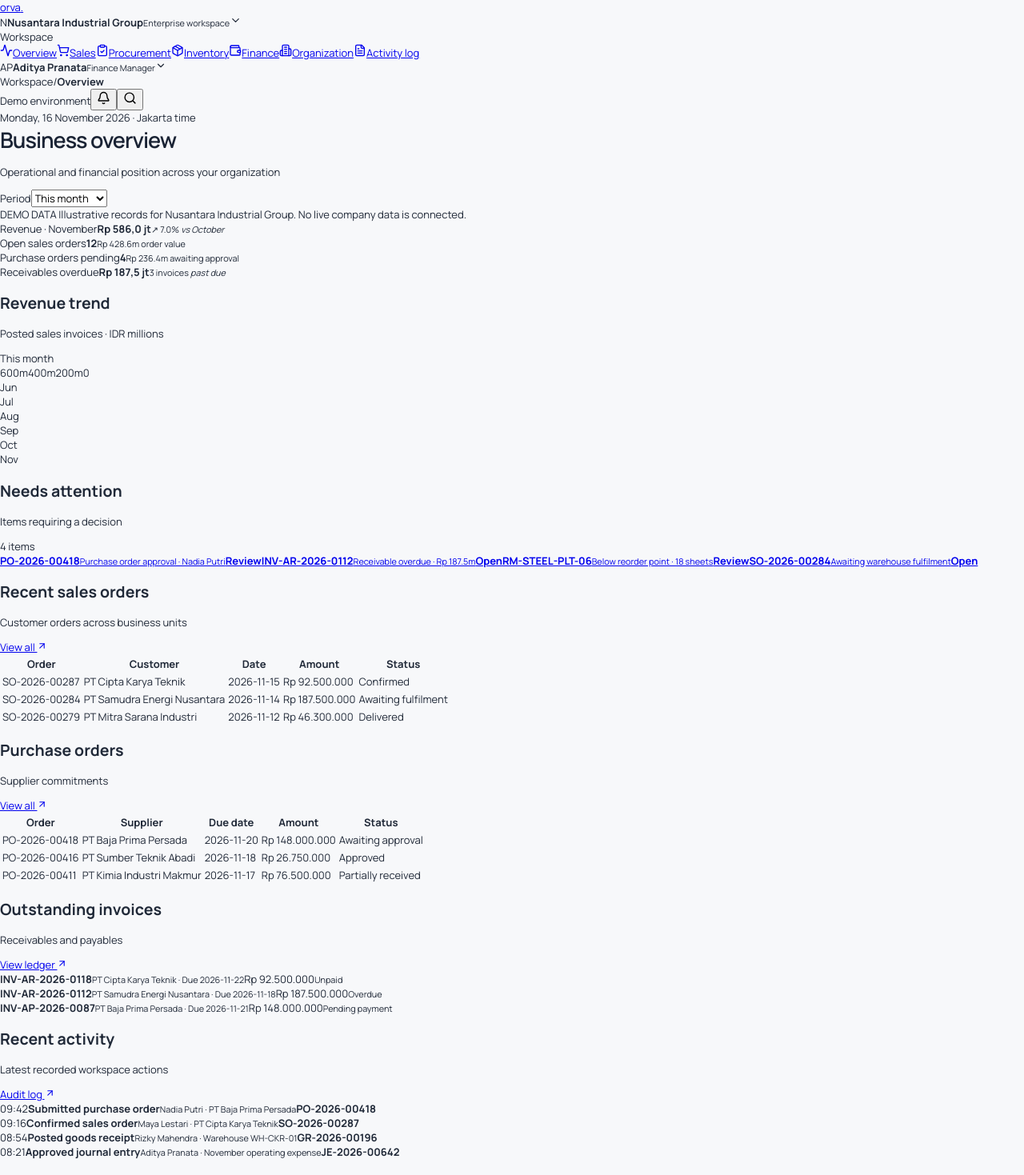
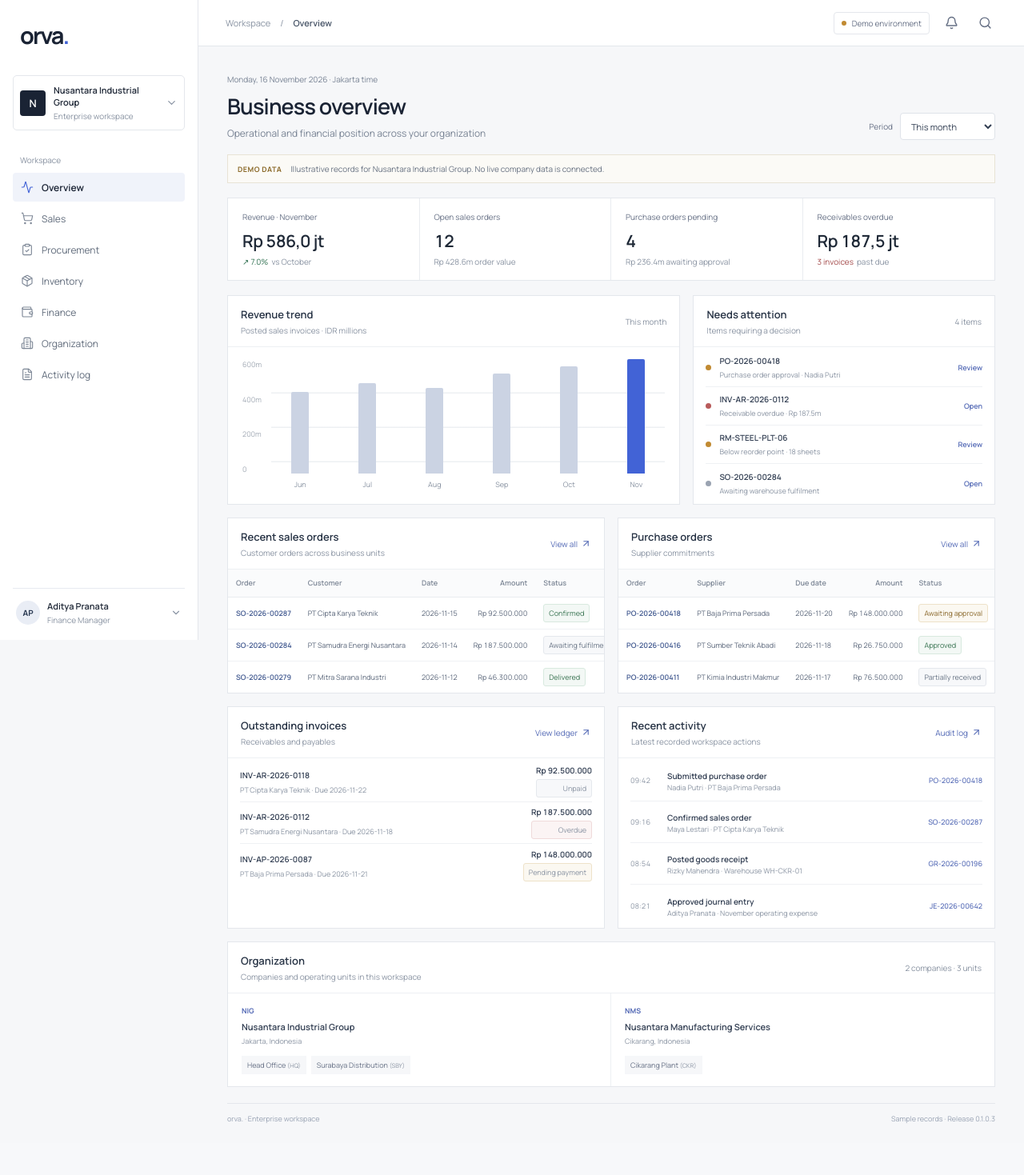
Before and after one commit to fbrhrdynt/orva_project, a Next.js app in the folder apps/web/: page /overview in a window 1280 px wide. Shown: the top 1469 px of the page at 80% size. After the commit the page ends 1429 px from the top, so only its background shows below. Built offline with nearby package versions, Linux system fonts and the light colour scheme.

Commit message:
style(demo): add restrained operational overview layout

```diff
--- a/apps/web/src/app/globals.css
+++ b/apps/web/src/app/globals.css
@@ -208,3 +208,111 @@ kbd { padding: 3px 5px; border: 1px solid var(--border); border-radius: 3px; col
   .filter-control > svg { right: 8px; }
   .filter-label { display: inline; padding-left: 8px; color: #8A94A3; font-size: 9px; white-space: nowrap; }
 }
+
+/* Operational overview: restrained, data-first application surface */
+.erp-shell{min-height:100vh;background:#f6f7f9;color:#202938}
+.erp-sidebar{position:fixed;inset:0 auto 0 0;width:248px;display:flex;flex-direction:column;padding:24px 16px 16px;background:#fff;border-right:1px solid #e4e7ec;z-index:5}
+.erp-wordmark{margin:0 0 30px 9px;color:#1a2334;font-size:29px;font-weight:700;letter-spacing:-2px;text-decoration:none}
+.erp-wordmark span{color:#4263d6}
+.erp-company{display:flex;align-items:center;gap:10px;padding:10px 8px;border:1px solid #e4e7ec;border-radius:5px}
+.company-monogram{width:32px;height:32px;display:grid;place-items:center;background:#1a2334;color:white;font-weight:600;border-radius:4px}
+.erp-company>span:nth-child(2),.erp-sidebar-bottom>span:nth-child(2){min-width:0;flex:1;display:grid;gap:3px}
+.erp-company strong,.erp-sidebar-bottom strong{font-size:11px;font-weight:600}
+.erp-company small,.erp-sidebar-bottom small{font-size:10px;color:#8993a2}
+.erp-company>svg,.erp-sidebar-bottom>svg{color:#8b95a4}
+.erp-nav-label{margin:30px 9px 9px;color:#8791a0;font-size:10px}
+.erp-nav{display:grid;gap:3px}
+.erp-nav-link{height:36px;display:flex;align-items:center;gap:10px;padding:0 10px;border-radius:4px;color:#606b7b;font-size:12px;text-decoration:none}
+.erp-nav-link svg{color:#7d8796;stroke-width:1.7}
+.erp-nav-link:hover,.erp-nav-link.active{background:#f0f3fa;color:#1a2334}
+.erp-nav-link.active{font-weight:600}
+.erp-nav-link.active svg{color:#4263d6}
+.erp-sidebar-bottom{display:flex;align-items:center;gap:9px;margin-top:auto;padding:14px 4px 2px;border-top:1px solid #e7eaf0}
+.erp-avatar{width:30px;height:30px;display:grid;place-items:center;border-radius:50%;background:#e9edf5;color:#26364f;font-size:10px;font-weight:700}
+.erp-main{min-height:100vh;margin-left:248px}
+.erp-topbar{height:58px;display:flex;align-items:center;justify-content:space-between;padding:0 34px;background:#fff;border-bottom:1px solid #e4e7ec}
+.erp-breadcrumb,.erp-top-actions{display:flex;align-items:center;gap:12px}
+.erp-breadcrumb{font-size:11px;color:#8993a2}
+.erp-breadcrumb strong{color:#475467;font-weight:600}
+.erp-top-actions button{width:30px;height:30px;display:grid;place-items:center;border:0;background:transparent;color:#667085}
+.demo-flag{display:flex;align-items:center;gap:7px;padding:6px 9px;border:1px solid #e4e7ec;border-radius:4px;color:#667085;font-size:10px}
+.demo-flag i{width:6px;height:6px;border-radius:50%;background:#c18a32}
+.erp-content{max-width:1500px;margin:0 auto;padding:34px 36px 24px}
+.erp-page-head{display:flex;align-items:flex-end;justify-content:space-between;gap:20px;margin-bottom:18px}
+.erp-kicker{margin-bottom:8px;color:#788394;font-size:10px}
+.erp-page-head h1{margin:0;color:#1a2334;font-size:27px;font-weight:600;letter-spacing:-.8px}
+.erp-page-head p{margin:7px 0 0;color:#778293;font-size:12px}
+.period-select{display:flex;align-items:center;gap:9px;color:#667085;font-size:10px}
+.period-select select{height:34px;padding:0 26px 0 9px;border:1px solid #dfe3e9;border-radius:4px;background:#fff;color:#344054;font-size:11px}
+.demo-notice{margin-bottom:18px;padding:10px 12px;border:1px solid #e8e3d5;background:#fbfaf6;color:#687282;font-size:10px}
+.demo-notice span{margin-right:9px;color:#8c6b2b;font-size:9px;font-weight:700;letter-spacing:.5px}
+.metric-grid{display:grid;grid-template-columns:repeat(4,minmax(0,1fr));gap:0;margin-bottom:18px;border:1px solid #e4e7ec;background:#fff}
+.metric{min-height:98px;padding:16px 18px;border-right:1px solid #e9ecf0}
+.metric:last-child{border-right:0}
+.metric>span{display:block;color:#667085;font-size:10px}
+.metric>strong{display:block;margin:9px 0 5px;color:#1f2937;font-size:21px;font-weight:600;letter-spacing:-.5px;font-variant-numeric:tabular-nums}
+.metric>small{display:flex;align-items:center;gap:4px;color:#8993a2;font-size:10px}
+.metric em{font-style:normal;color:#8993a2}
+.metric .positive{color:#347354}.metric .negative{color:#a44b4b}
+.erp-two-col{display:grid;grid-template-columns:minmax(0,1.2fr) minmax(360px,.8fr);gap:16px;margin-bottom:16px}
+.erp-panel{min-width:0;background:#fff;border:1px solid #e4e7ec}
+.panel-head{min-height:64px;display:flex;align-items:center;justify-content:space-between;gap:12px;padding:13px 16px;border-bottom:1px solid #edf0f3}
+.panel-head h2{margin:0;color:#263244;font-size:13px;font-weight:600}
+.panel-head p{margin:4px 0 0;color:#8993a2;font-size:10px}
+.panel-head>a{display:flex;align-items:center;gap:4px;color:#5369b5;font-size:10px;text-decoration:none}
+.panel-period,.count-label{color:#8791a0;font-size:10px}
+.chart-area{height:190px;display:flex;gap:12px;padding:15px 18px 12px}
+.chart-y{display:flex;flex-direction:column;justify-content:space-between;padding-bottom:19px;color:#a0a8b3;font-size:9px}
+.bar-chart{position:relative;flex:1;display:flex;align-items:stretch;justify-content:space-around;gap:12px;background:repeating-linear-gradient(to bottom,transparent 0,transparent 41px,#edf0f3 42px,#edf0f3 43px)}
+.bar-column{height:100%;width:34px;display:flex;flex-direction:column;align-items:center;justify-content:flex-end;gap:7px}
+.bar-track{height:145px;width:22px;display:flex;align-items:flex-end}
+.bar-fill{width:100%;min-height:3px;background:#cbd3e3;border-radius:2px 2px 0 0}
+.bar-fill.current{background:#4263d6}
+.bar-column>span{color:#8993a2;font-size:9px}
+.attention-list{padding:2px 15px}
+.attention-list>a{min-height:48px;display:flex;align-items:center;gap:10px;border-bottom:1px solid #eff1f4;color:inherit;text-decoration:none}
+.attention-list>a:last-child{border-bottom:0}
+.attention-list>a>span:nth-child(2){min-width:0;flex:1;display:grid;gap:4px}
+.attention-list strong,.invoice-row strong,.activity-row strong{color:#344054;font-size:10px;font-weight:600}
+.attention-list small,.invoice-row small,.activity-row small{display:block;color:#8993a2;font-size:9px}
+.attention-list b{color:#5369b5;font-size:9px;font-weight:600}
+.attention-mark{width:7px;height:7px;border-radius:50%;background:#9aa3b1}
+.attention-mark.warning{background:#c18a32}.attention-mark.danger{background:#b85b5b}
+.lower-panels{grid-template-columns:repeat(2,minmax(0,1fr))}
+.table-scroll{overflow-x:auto}
+.erp-table{width:100%;border-collapse:collapse;white-space:nowrap}
+.erp-table th{height:34px;padding:0 10px;background:#fafbfc;border-bottom:1px solid #e9ecf0;color:#7d8796;font-size:9px;font-weight:600;text-align:left}
+.erp-table td{height:40px;padding:0 10px;border-bottom:1px solid #eff1f4;color:#596579;font-size:9px}
+.erp-table tr:last-child td{border-bottom:0}
+.erp-table tbody tr:hover{background:#fafbfd}
+.erp-table .record-code{color:#40588f;font-weight:600}
+.align-right{text-align:right!important}.numeric{font-variant-numeric:tabular-nums}
+.status{display:inline-block;padding:4px 6px;border:1px solid transparent;border-radius:3px;font-size:9px;white-space:nowrap}
+.status--success{border-color:#d8e9df;background:#f3f8f5;color:#397452}
+.status--warning{border-color:#eee2c9;background:#fbf8f1;color:#8a682b}
+.status--danger{border-color:#efdada;background:#fbf4f4;color:#a34d4d}
+.status--neutral{border-color:#e5e8ed;background:#f7f8fa;color:#697586}
+.invoice-list{padding:3px 15px}
+.invoice-row{min-height:52px;display:flex;align-items:center;justify-content:space-between;gap:12px;border-bottom:1px solid #eff1f4}
+.invoice-row:last-child{border-bottom:0}
+.invoice-row>span:first-child{min-width:0}.invoice-row small{margin-top:4px}
+.invoice-amount{text-align:right;color:#344054;font-size:10px;font-weight:600;font-variant-numeric:tabular-nums}
+.invoice-amount small{margin-top:4px;font-weight:400}
+.activity-list{padding:2px 15px}
+.activity-row{min-height:52px;display:flex;align-items:center;gap:10px;border-bottom:1px solid #eff1f4}
+.activity-row:last-child{border-bottom:0}
+.activity-row time{width:36px;color:#8993a2;font-size:9px;font-variant-numeric:tabular-nums}
+.activity-row>span{min-width:0;flex:1}.activity-row b{color:#5369b5;font-size:9px;font-weight:500}
+.org-panel{margin-top:16px}
+.org-grid{display:grid;grid-template-columns:repeat(2,minmax(0,1fr));gap:0}
+.org-grid article{padding:15px 17px;border-right:1px solid #edf0f3}
+.org-grid article:last-child{border-right:0}
+.org-code{display:block;margin-bottom:6px;color:#5369b5;font-size:9px;font-weight:700}
+.org-grid article>strong{display:block;color:#344054;font-size:11px;font-weight:600}
+.org-grid article>small{display:block;margin-top:4px;color:#8993a2;font-size:9px}
+.org-grid article>div{display:flex;flex-wrap:wrap;gap:6px;margin-top:12px}
+.org-grid article>div>span{padding:5px 7px;background:#f6f7f9;color:#667085;font-size:9px}
+.org-grid article>div small{color:#8993a2}
+.erp-footer{display:flex;justify-content:space-between;gap:10px;margin-top:20px;padding-top:12px;border-top:1px solid #e4e7ec;color:#98a2b3;font-size:9px}
+@media(max-width:1100px){.erp-content{padding:28px 24px}.erp-two-col{grid-template-columns:1fr}.metric-grid{grid-template-columns:repeat(2,minmax(0,1fr))}.metric:nth-child(2){border-right:0}.metric:nth-child(-n+2){border-bottom:1px solid #e9ecf0}}
+@media(max-width:700px){.erp-sidebar{display:none}.erp-main{margin-left:0}.erp-topbar{height:54px;padding:0 16px}.erp-content{padding:24px 16px}.erp-page-head{align-items:flex-start;flex-direction:column}.erp-page-head h1{font-size:24px}.metric-grid{grid-template-columns:repeat(2,minmax(0,1fr))}.metric{padding:13px 12px}.metric>strong{font-size:18px}.erp-two-col,.lower-panels{grid-template-columns:minmax(0,1fr)}.org-grid{grid-template-columns:1fr}.org-grid article{border-right:0;border-bottom:1px solid #edf0f3}.org-grid article:last-child{border-bottom:0}.erp-footer{flex-direction:column}.demo-flag{font-size:9px}}
```
